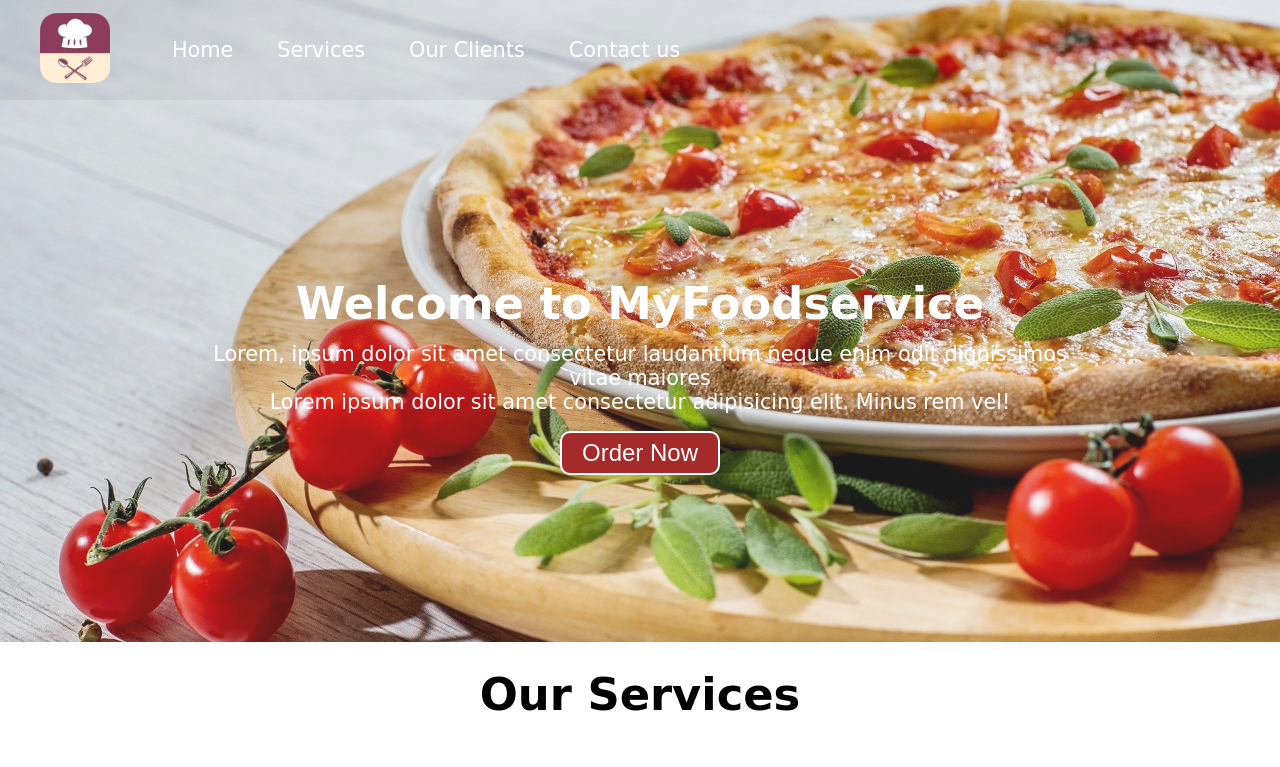
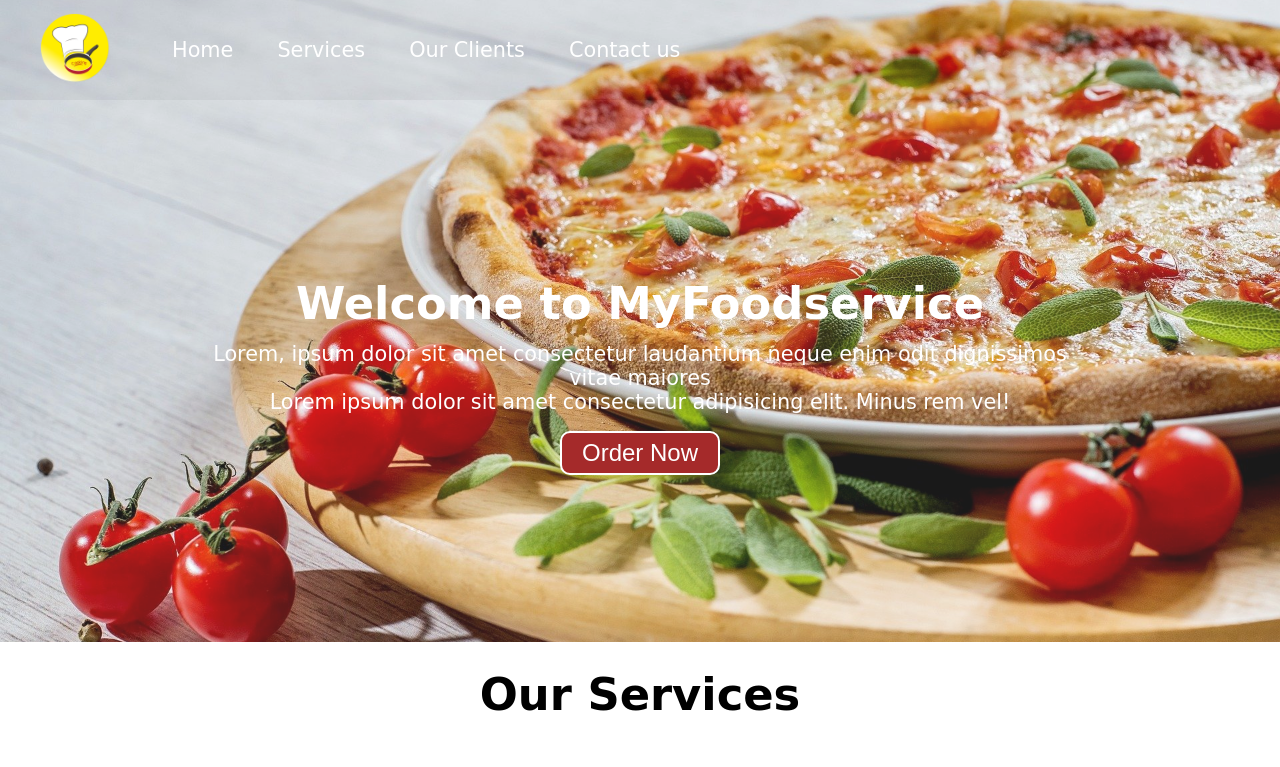
Before and after one commit to sambhavjain21/myfoodweb, a plain HTML site: page index.html in a window 1280 px wide. Shown: the top 767 px of the page. Drawn offline with Linux system fonts and the light colour scheme; a web font is replaced by a local one.

Commit message:
Update index.html

```diff
--- a/index.html
+++ b/index.html
@@ -16,7 +16,7 @@
     <nav id="navbar">
 
         <div id="logo">
-            <img src="img/logo.png" alt="MyFoodservice.com">
+            <img src="img/mainlogo.png" alt="MyFoodservice.com">
         </div>
 
         <ul>
```
